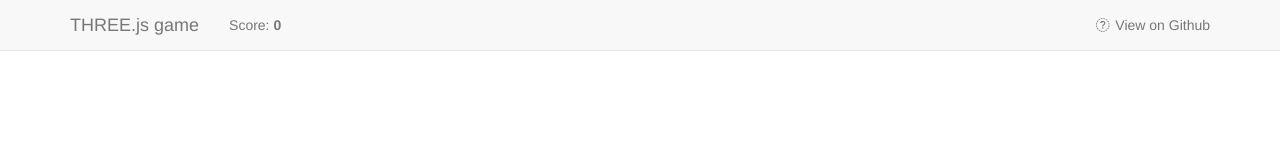
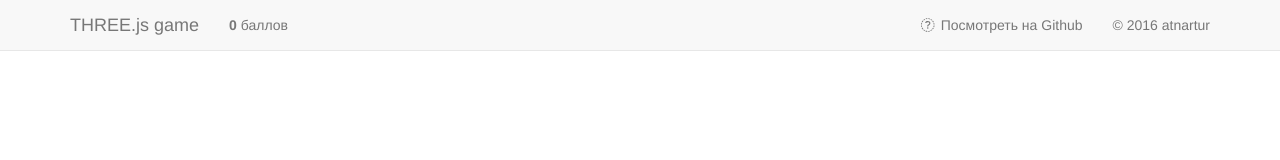
Before and after one commit to atnartur/threejs-game, a website: page public/index.html in a window 1280 px wide. Drawn offline with nearby package versions, Linux system fonts and the light colour scheme.

Commit message:
= ссылки в меню

```diff
--- a/public/index.html
+++ b/public/index.html
@@ -26,13 +26,14 @@
                         <span class="icon-bar"></span>
                         <span class="icon-bar"></span>
                     </button>
-                    <a class="navbar-brand" href="#">THREE.js game</a>
+                    <a class="navbar-brand" href="https://github.com/atnartur/threejs-game" target="_blank">THREE.js game</a>
                 </div>
                 <div id="navbar" class="navbar-collapse collapse">
-                    <p class="navbar-text">Score: <b id="score">0</b></p>
+                    <p class="navbar-text"><b id="score">0</b> баллов</p>
 
                     <ul class="nav navbar-nav navbar-right">
-                        <li><a href="https://github.com/atnartur/threejs-game" target="_blank"><i class="fa fa-github"></i> View on Github</a></li>
+                        <li><a href="https://github.com/atnartur/threejs-game" target="_blank"><i class="fa fa-github"></i> Посмотреть на Github</a></li>
+                        <li><a href="https://i.atnartur.ru/" target="_blank" title="Автор">&copy; 2016 atnartur</a></li>
                     </ul>
                 </div><!--/.navbar-collapse -->
             </div>
```
